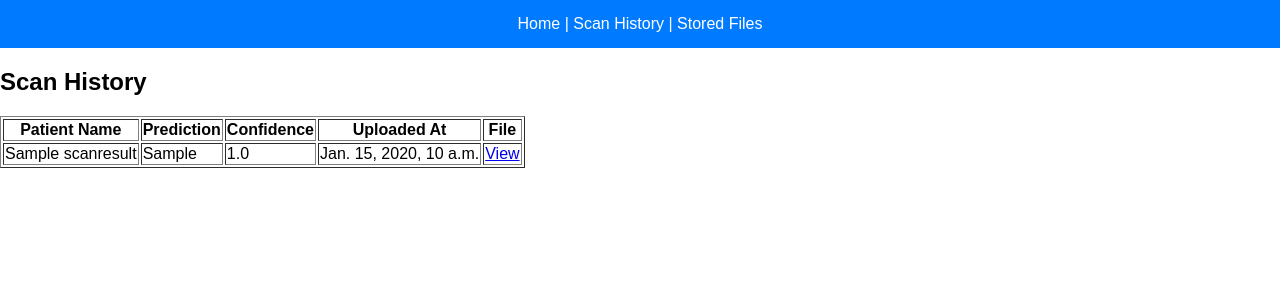
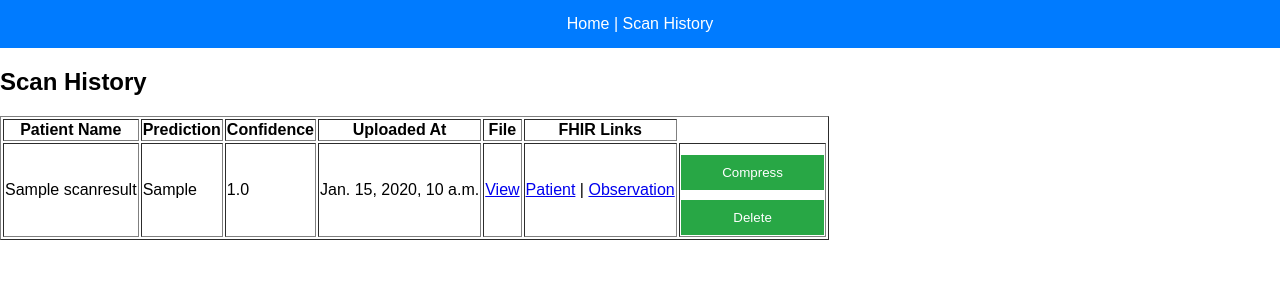
Before and after one commit to Dorerishi/minorproject, a Django app: page /history/ in a window 1280 px wide. Shown: the top 300 px of the page. Run offline with Django 5.2, Linux system fonts and the light colour scheme; tables that the repository leaves empty hold one stand-in row (values such as "Sample post"); some libraries are stand-ins or nearby versions.

Commit message:
FHIR datastorage of patient data and compression of mri scans

```diff
--- /dev/null
+++ b/minorproject/scans/fhir_utils.py
@@ -0,0 +1,42 @@
+import requests
+
+FHIR_BASE_URL = "https://hapi.fhir.org/baseR4"
+
+def create_patient(patient_name):
+    name_parts = patient_name.strip().split()
+    given = name_parts[:-1] if len(name_parts) > 1 else name_parts
+    family = name_parts[-1] if len(name_parts) > 1 else ""
+
+    patient_resource = {
+        "resourceType": "Patient",
+        "name": [{
+            "given": given,
+            "family": family
+        }]
+    }
+
+    response = requests.post(f"{FHIR_BASE_URL}/Patient", json=patient_resource)
+    response.raise_for_status()
+    return response.json()["id"]  # FHIR patient ID
+
+def create_observation(patient_id, prediction, confidence):
+    observation_resource = {
+        "resourceType": "Observation",
+        "status": "final",
+        "code": {
+            "coding": [{
+                "system": "http://loinc.org",
+                "code": "LA9633-4",
+                "display": "Tumor classification"
+            }],
+            "text": "Brain MRI Classification"
+        },
+        "subject": {
+            "reference": f"Patient/{patient_id}"
+        },
+        "valueString": f"{prediction} ({round(confidence, 2)})"
+    }
+
+    response = requests.post(f"{FHIR_BASE_URL}/Observation", json=observation_resource)
+    response.raise_for_status()
+    return response.json()["id"]  # FHIR observation ID
--- a/minorproject/scans/models.py
+++ b/minorproject/scans/models.py
@@ -2,10 +2,14 @@
 
 class ScanResult(models.Model):
     patient_name = models.CharField(max_length=100)
-    file_name = models.CharField(max_length=255)
+    file_name = models.CharField(max_length=200)
     prediction = models.CharField(max_length=50)
     confidence = models.FloatField()
     uploaded_at = models.DateTimeField(auto_now_add=True)
 
+    # New fields
+    fhir_patient_id = models.CharField(max_length=100, blank=True, null=True)
+    fhir_observation_id = models.CharField(max_length=100, blank=True, null=True)
+
     def __str__(self):
-        return f"{self.patient_name} - {self.prediction} ({self.confidence:.2f})"
+        return f"{self.patient_name} - {self.prediction}"
--- a/minorproject/scans/templates/base.html
+++ b/minorproject/scans/templates/base.html
@@ -17,8 +17,7 @@
 
     <div class="navbar">
         <a href="/" style="color: white; text-decoration: none;">Home</a> |
-        <a href="/history/" style="color: white; text-decoration: none;">Scan History</a> |
-        <a href="/media/mriscans/" style="color: white; text-decoration: none;">Stored Files</a>
+        <a href="/history/" style="color: white; text-decoration: none;">Scan History</a>
     </div>
     {% block content %}{% endblock %}
 
--- a/minorproject/scans/templates/history.html
+++ b/minorproject/scans/templates/history.html
@@ -9,7 +9,9 @@
         <th>Confidence</th>
         <th>Uploaded At</th>
         <th>File</th>
+        <th>FHIR Links</th>
     </tr>
+
     {% for result in results %}
     <tr>
         <td>{{ result.patient_name }}</td>
@@ -17,7 +19,31 @@
         <td>{{ result.confidence }}</td>
         <td>{{ result.uploaded_at }}</td>
         <td><a href="/media/mriscans/{{ result.file_name }}" target="_blank">View</a></td>
+        <td>
+            {% if result.fhir_patient_id %}
+                <a href="https://hapi.fhir.org/baseR4/Patient/{{ result.fhir_patient_id }}" target="_blank">Patient</a>
+            {% endif %}
+            {% if result.fhir_observation_id %}
+                | <a href="https://hapi.fhir.org/baseR4/Observation/{{ result.fhir_observation_id }}" target="_blank">Observation</a>
+            {% endif %}
+        </td>
+        <td>
+
+            <form action="{% url 'compress_and_save' %}" method="post" style="display:inline;">
+                {% csrf_token %}
+                <input type="hidden" name="result_id" value="{{ result.id }}">
+                <button type="submit">Compress</button>
+            </form>
+
+
+            <form action="{% url 'delete_scan' result.id %}" method="post" style="display:inline;">
+                {% csrf_token %}
+                <button type="submit">Delete</button>
+            </form>
+
+        </td>
     </tr>
     {% endfor %}
+
 </table>
 {% endblock %}
--- a/minorproject/scans/urls.py
+++ b/minorproject/scans/urls.py
@@ -5,4 +5,8 @@
     path('', views.home, name='home'),
     path('classify/', views.classify_scan, name='classify'),
     path('history/', views.scan_history, name='history'),
+    path("compress/", views.compress_and_save, name="compress_and_save"),
+    path("compress/", views.compress_and_save, name="compress_and_save"),
+    path("delete/<int:scan_id>/", views.delete_scan, name="delete_scan"),
+
 ]
--- a/minorproject/scans/views.py
+++ b/minorproject/scans/views.py
@@ -1,10 +1,12 @@
 import os
 import json
-from django.shortcuts import render
+from django.shortcuts import render,redirect
 from django.core.files.storage import default_storage
 from django.conf import settings
+from .models import ScanResult
 from .utils import predict_image
-from .models import ScanResult
+from .fhir_utils import create_patient, create_observation
+from .image_utils import compress_image
 
 
 MRI_SCANS_DIR = os.path.join(settings.MEDIA_ROOT, "mriscans")
@@ -15,23 +17,36 @@
         patient_name = request.POST.get("patient_name", "Unknown")
         uploaded_file = request.FILES["scan"]
 
-        # Save uploaded file
         file_name = f"{patient_name}_{uploaded_file.name}"
         file_path = os.path.join(MRI_SCANS_DIR, file_name)
         with open(file_path, "wb") as destination:
             for chunk in uploaded_file.chunks():
                 destination.write(chunk)
 
-        # Run AI prediction
         label, confidence = predict_image(file_path)
 
-        # Save to database
+        # Save to local DB
+
         result = ScanResult.objects.create(
             patient_name=patient_name,
             file_name=file_name,
             prediction=label,
             confidence=round(confidence, 2)
         )
+
+# Push to FHIR
+        try:
+            fhir_patient_id = create_patient(patient_name)
+            fhir_observation_id = create_observation(fhir_patient_id, label, confidence)
+
+            # Save FHIR IDs to that result
+            result.fhir_patient_id = fhir_patient_id
+            result.fhir_observation_id = fhir_observation_id
+            result.save()
+
+        except Exception as e:
+            print("FHIR upload failed:", str(e))
+
 
         return render(request, "result.html", {"result": result})
 
@@ -67,3 +82,31 @@
 def scan_history(request):
     results = ScanResult.objects.order_by('-uploaded_at')  # latest first
     return render(request, "history.html", {"results": results})
+
+from .models import ScanResult
+
+def compress_and_save(request):
+    if request.method == "POST":
+        result_id = request.POST.get("result_id")
+        result = ScanResult.objects.get(id=result_id)
+
+        original_path = os.path.join(settings.MEDIA_ROOT, "mriscans", result.file_name)
+        compressed_path = compress_image(original_path, delete_original=True)
+
+        result.file_name = os.path.basename(compressed_path)
+        result.save()
+
+        return redirect("history")  # or render a success page
+
+def delete_scan(request, scan_id):
+    result = ScanResult.objects.get(id=scan_id)
+
+    # Delete file
+    file_path = os.path.join(settings.MEDIA_ROOT, "mriscans", result.file_name)
+    if os.path.exists(file_path):
+        os.remove(file_path)
+
+    # Delete record
+    result.delete()
+
+    return redirect("history")
```
Also changed, not shown: minorproject/scans/image_utils.py (added, +18 -0 lines), minorproject/scans/templates/compressed.html (added, +11 -0 lines), minorproject/scans/templates/result.html (+9 -9 lines), requirements.txt (+213 -43 lines), README.md, minorproject/media/mriscans/Big_scan_meningioma_big_compressed.webp (added), minorproject/media/mriscans/james_glioma.jpeg (deleted), minorproject/media/mriscans/james_meningioma_compressed_compressed_compressed.webp (added), minorproject/media/mriscans/james_pitutary.jpg (deleted), minorproject/scans/migrations/0002_scanresult_fhir_observation_id_and_more.py (added).
